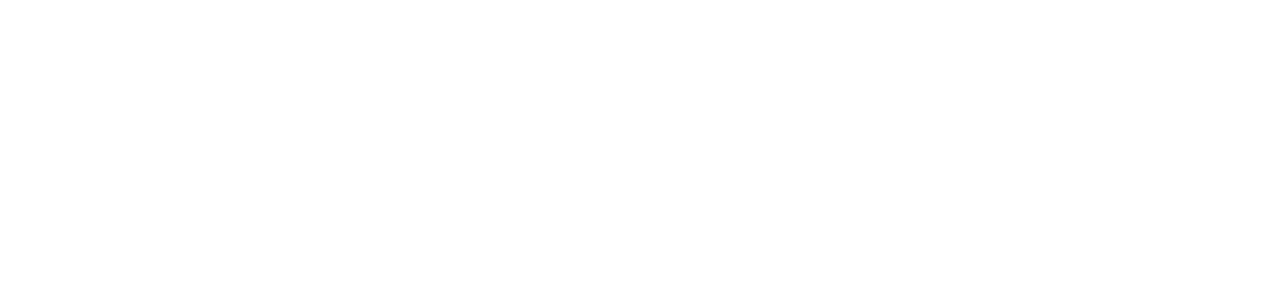
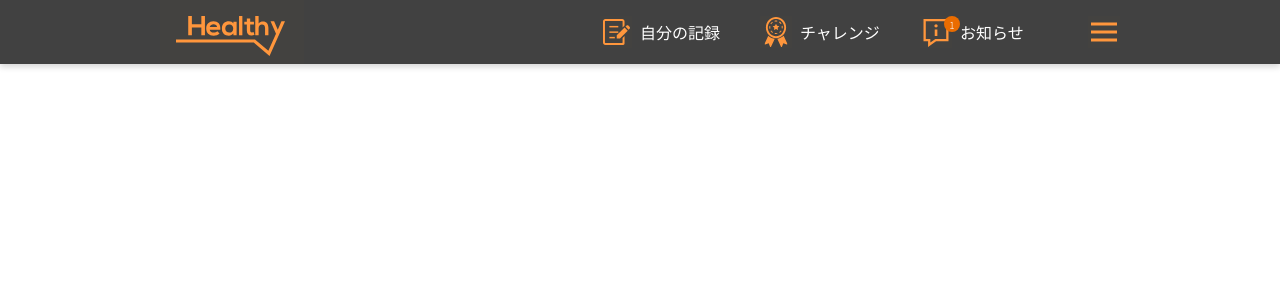
Before and after one commit to nguyentrongquocuet/health-app, a React (Vite) app: page / in a window 1280 px wide. Shown: the top 300 px of the page. Built offline with nearby package versions, Linux system fonts and the light colour scheme.

Commit message:
fix: wrong folder name

```diff
--- a/src/pages/AppLayout/index.tsx
+++ b/src/pages/AppLayout/index.tsx
@@ -1,9 +1,14 @@
 import { Outlet } from 'react-router-dom'
+
+import AppHeader from './components/AppHeader'
 
 const AppLayout = () => {
   return (
     <>
+      <AppHeader />
+      <main id="app-main">
         <Outlet />
+      </main>
     </>
   )
 }
```
Also changed, not shown: src/pages/AppLayout/components/AppHeader.tsx (renamed from src/pages/AppLayout/AppHeader.tsx).
